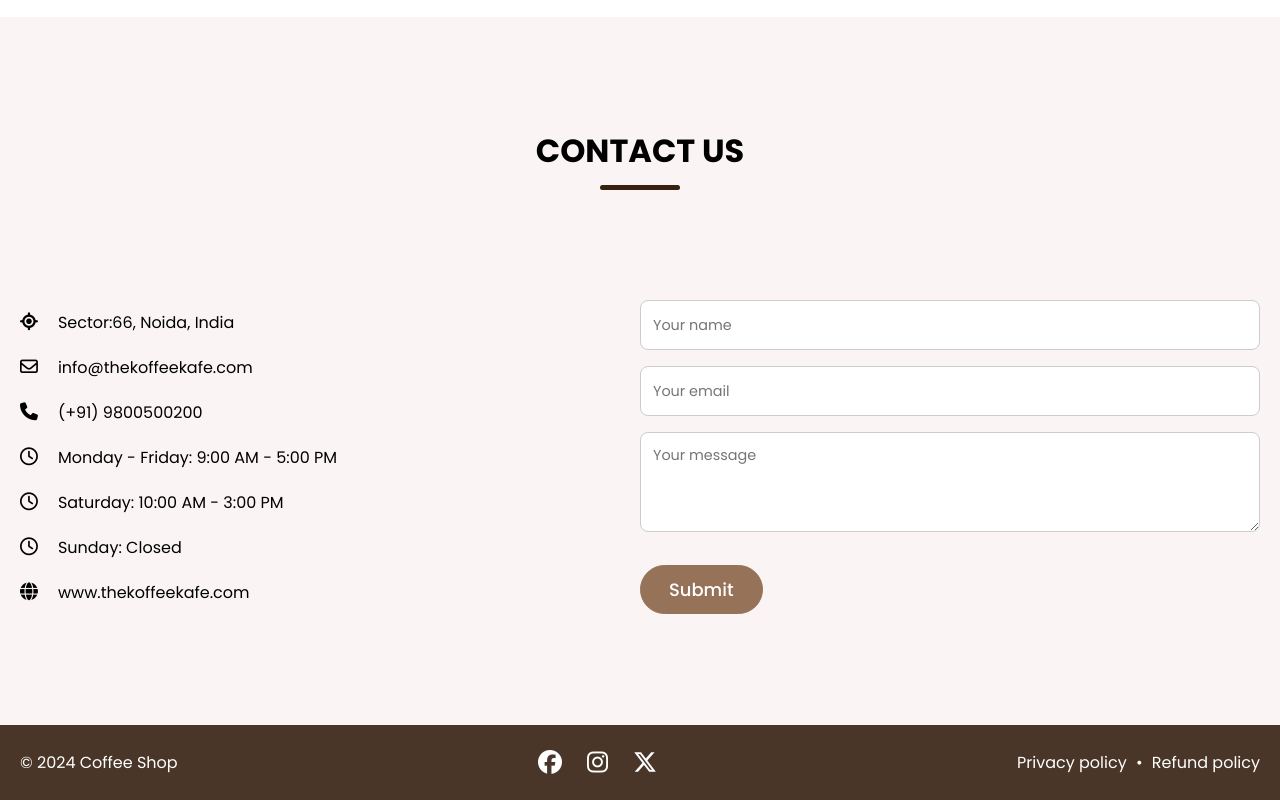
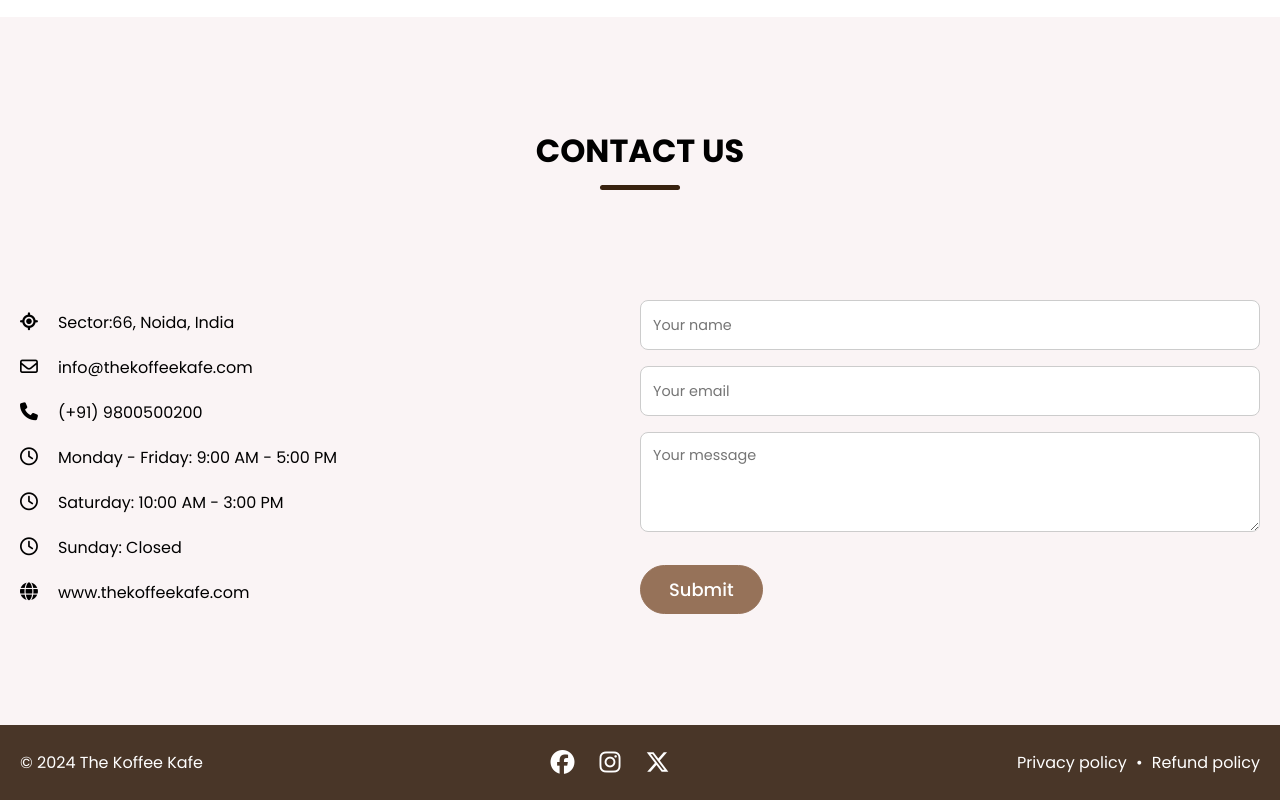
Before and after one commit to Vishalinidev/The_Koffee_kafe, a plain HTML site: page index.html in a window 1280 px wide. Shown: the part 3626-4426 px from the top of the page. Drawn offline with nearby package versions, Linux system fonts and the light colour scheme; a web font is replaced by a local one.

Commit message:
Update index.html

```diff
--- a/index.html
+++ b/index.html
@@ -208,7 +208,7 @@
       <!-- Footer section -->
       <footer class="footer-section">
         <div class="section-content">
-          <p class="copyright-text">© 2024 Coffee Shop</p>
+          <p class="copyright-text">© 2024 The Koffee Kafe</p>
 
           <div class="social-link-list">
             <a href="#" class="social-link"><i class="fa-brands fa-facebook"></i></a>
```
